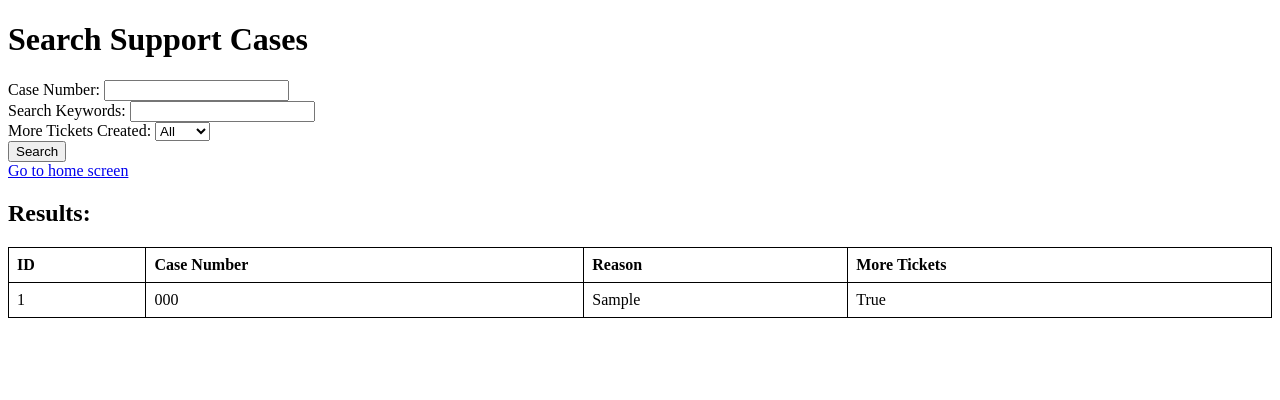
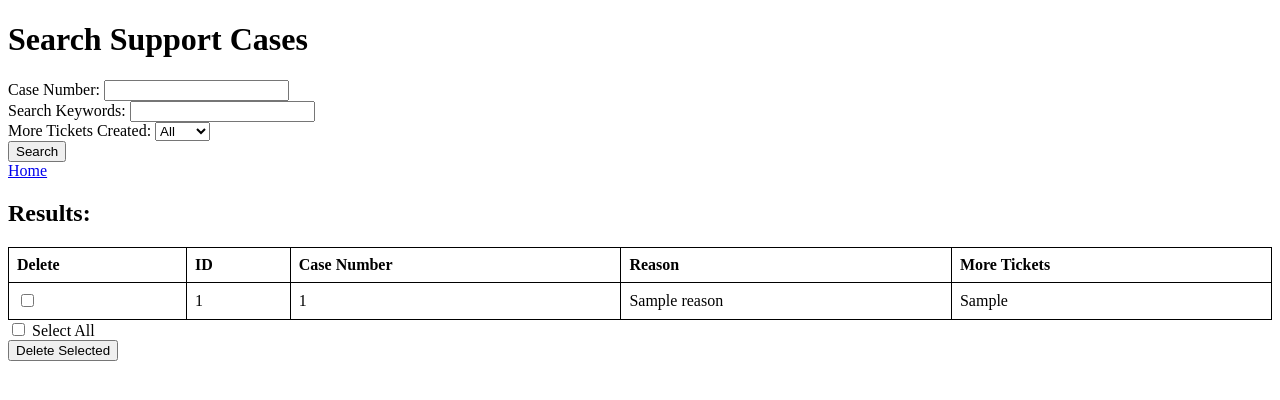
Before and after one commit to shfergu/caseproject, a Flask app: template templates/search.html in a window 1280 px wide. Shown: the top 400 px of the page. Run offline with Flask 3, Linux system fonts and the light colour scheme; tables that the repository leaves empty hold one stand-in row (values such as "Sample post"); the template is opened without the code that fills it: values that come from a table or form of the project are taken from there, most other values are stand-ins (such as "Sample title", 1, 10 or a date in 2020).

Commit message:
delete function added

```diff
--- a/app.py
+++ b/app.py
@@ -65,15 +65,16 @@
         results = query.all()
     return render_template('search.html', results=results)
 
-
-
-@app.route('/query', methods=['GET', 'POST'])
-def query_cases():
-    results = []
-    if request.method == 'POST':
-        case_number = request.form['case_number']
-        results = SupportCase.query.filter_by(case_number=case_number).all()
-    return render_template('query.html', results=results)
+@app.route('/delete_cases', methods=['POST'])
+def delete_cases():
+    case_ids = request.form.getlist('delete_cases')
+    if case_ids:
+        for case_id in case_ids:
+            case = SupportCase.query.get(case_id)
+            if case:
+                db.session.delete(case)
+        db.session.commit()
+    return redirect(url_for('search'))
 
 if __name__ == '__main__':
     with app.app_context():
--- a/templates/search.html
+++ b/templates/search.html
@@ -15,6 +15,14 @@
             text-align: left;
         }
     </style>
+    <script>
+        function toggle(source) {
+            checkboxes = document.getElementsByName('delete_cases');
+            for(var i=0, n=checkboxes.length; i<n; i++) {
+                checkboxes[i].checked = source.checked;
+            }
+        }
+    </script>
 </head>
 <body>
     <h1>Search Support Cases</h1>
@@ -36,13 +44,16 @@
             </select>
         </div>
         <button type="submit">Search</button><br>
-        <a href="/">Go to home screen</a><br>
+        <a href="/">Home</a><br>
     </form>
+
     {% if results %}
+    <form method="POST" action="/delete_cases">
         <h2>Results:</h2>
         <table>
             <thead>
                 <tr>
+                    <th>Delete</th>
                     <th>ID</th>
                     <th>Case Number</th>
                     <th>Reason</th>
@@ -52,6 +63,7 @@
             <tbody>
                 {% for case in results %}
                 <tr>
+                    <td><input type="checkbox" name="delete_cases" value="{{ case.id }}"></td>
                     <td>{{ case.id }}</td>
                     <td>{{ case.case_number }}</td>
                     <td>{{ case.reason }}</td>
@@ -60,6 +72,11 @@
                 {% endfor %}
             </tbody>
         </table>
+        <div>
+            <input type="checkbox" onclick="toggle(this)"> Select All
+        </div>
+        <button type="submit">Delete Selected</button>
+    </form>
     {% else %}
     <p>No results found</p>
     {% endif %}
```
Lines whose indentation alone changed are shown as unchanged.
